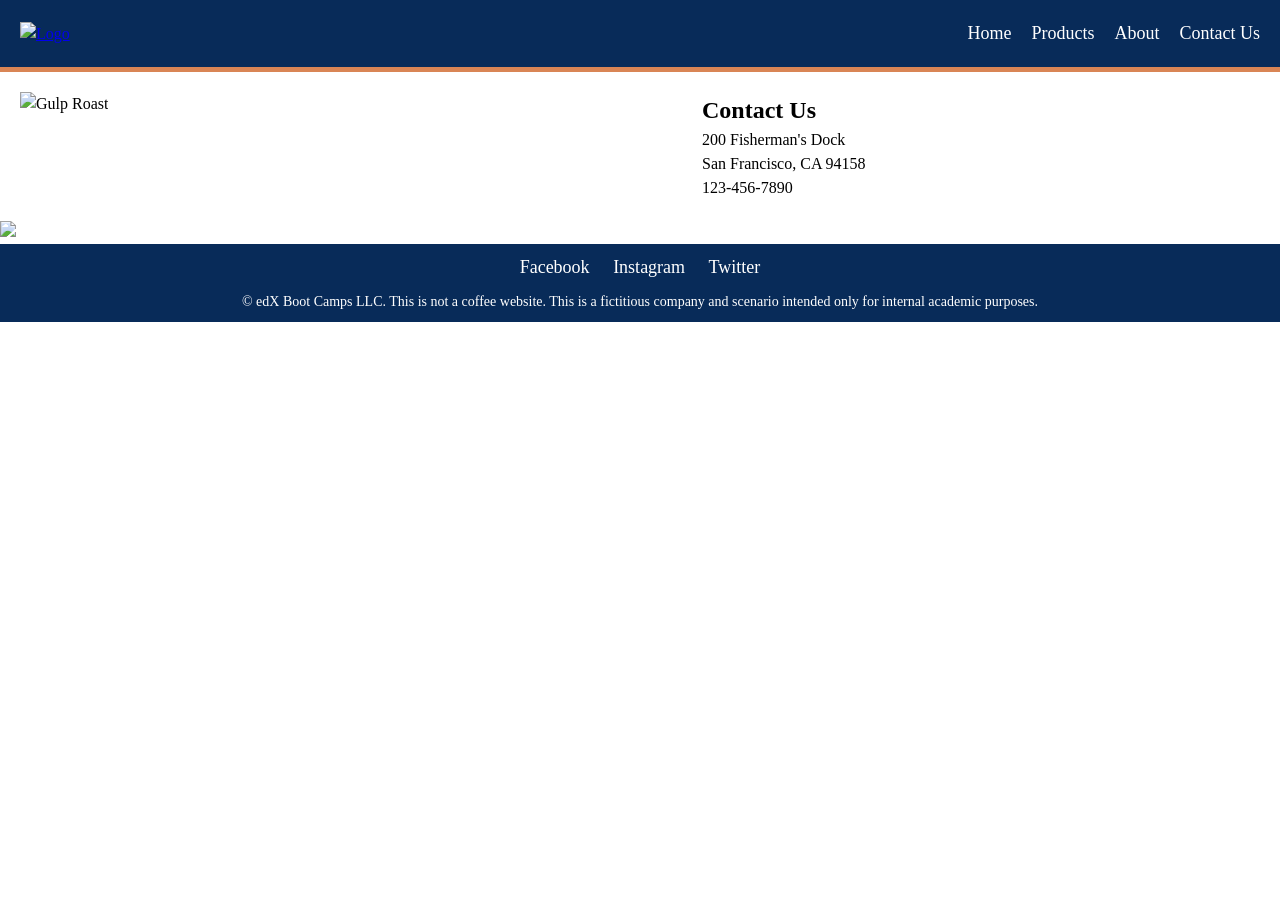
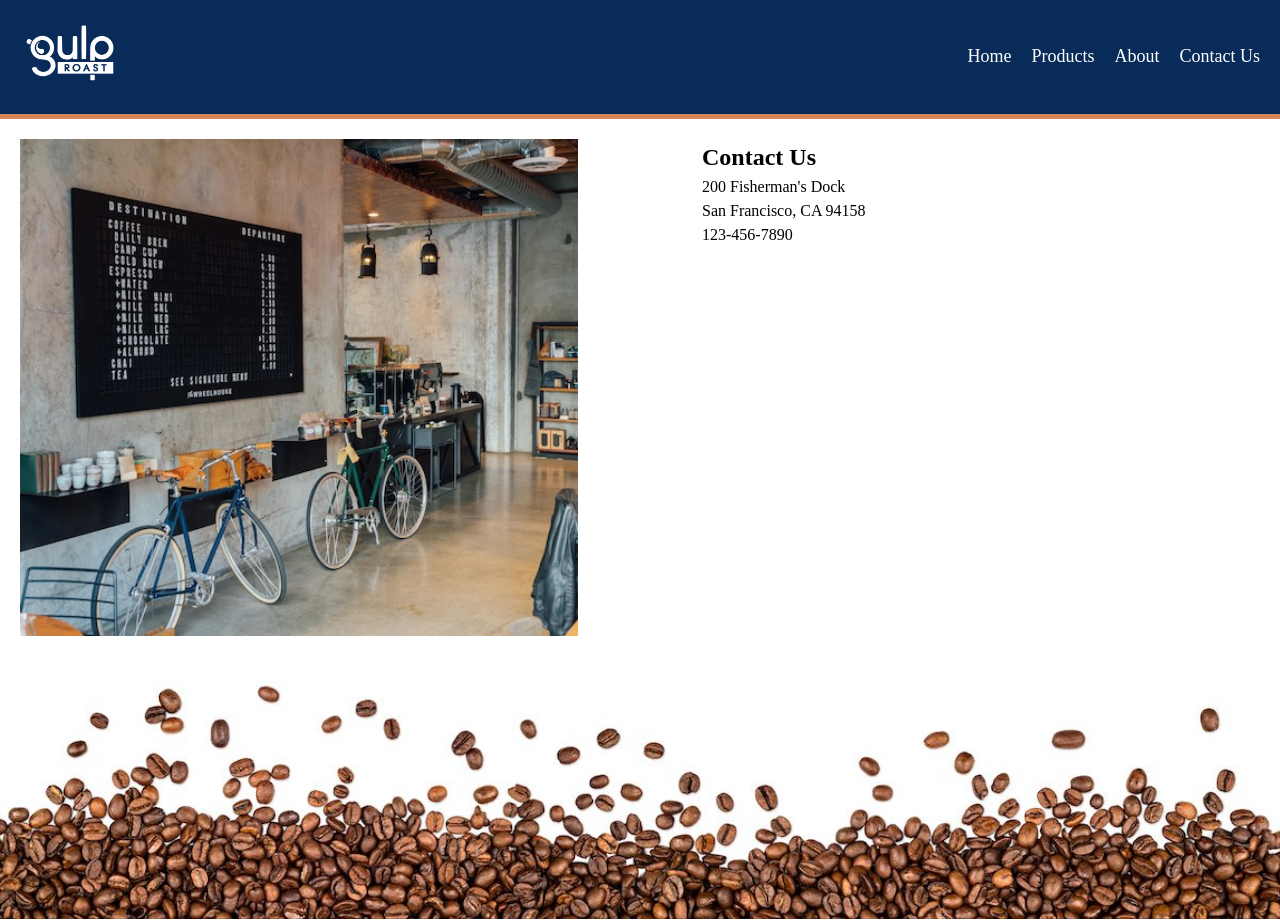
Before and after one commit to Hetal93/Module10, a plain HTML site: page contact.html in a window 1280 px wide. Shown: the top 922 px of the page. Before the commit the page ends 800 px from the top, so only its background shows below. Drawn offline with Linux system fonts and the light colour scheme.

Commit message:
Update contact.html

```diff
--- a/contact.html
+++ b/contact.html
@@ -11,7 +11,7 @@
     <header>
         <nav class="navbar">
             <div class="logo">
-                <a href="home.html">    <img src="images/gulp-logo-light.png" alt="Logo" width="100"> </a>
+                <a href="home.html">    <img src="gulp-logo-light.png" alt="Logo" width="100"> </a>
             </div>
             <ul class="nav-links">
 
@@ -33,7 +33,7 @@
 
         <div class="image">
             <picture>
-                <img src="images/gulp-menu.jpg" alt="Gulp Roast" width="100%">
+                <img src="gulp-menu.jpg" alt="Gulp Roast" width="100%">
             </picture>
 
         </div>
@@ -48,7 +48,7 @@
 
 <!-- bottom image -->
 
-<img class="bottomimage" src="images/gulp-bottom-beans.jpg">
+<img class="bottomimage" src="gulp-bottom-beans.jpg">
 
     <!-- Footer -->
     <footer>
```
